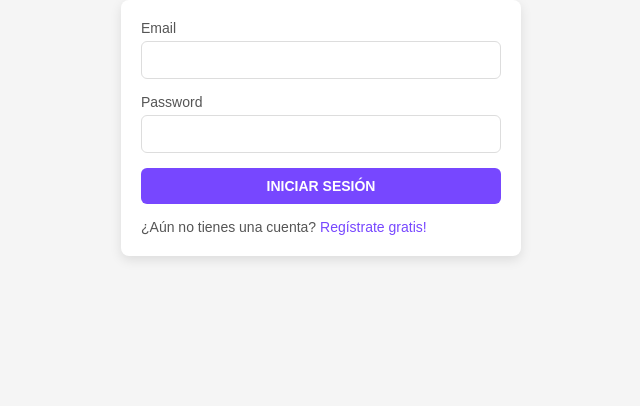
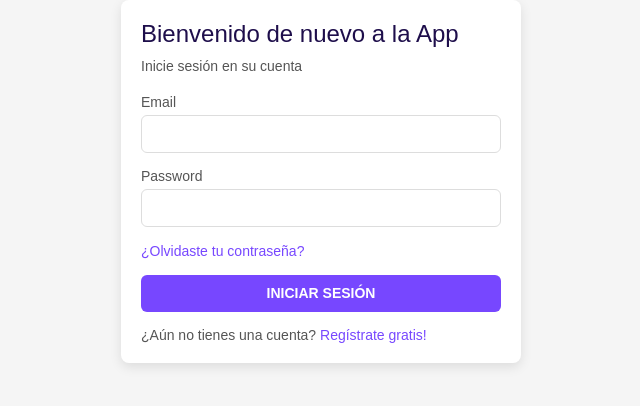
Before and after one commit to App-Eventos/client, a React (Vite) app: page /login in a window 1280 px wide. Shown: the top 406 px of the page, without its empty margins (319-959 px from the left). Built offline with nearby package versions, Linux system fonts and the light colour scheme.

Commit message:
Actualizacion de inicio de sesión y cierre de sesión

```diff
--- a/src/components/App/App.jsx
+++ b/src/components/App/App.jsx
@@ -17,18 +17,20 @@ const App = () => {
 }, [loginValidated]); // Se ejecuta cuando loginValidated cambia.
 
   return (
+    <>
     <Router>
       <Routes>
-        <Route path="/" element={<HomePage />} />
+        <Route path="/" element={<HomePage setLoginValidated={setLoginValidated}/>} />
         <Route path="/favorites" element={<FavoritesPage />} />
         <Route path="/create-event" element={<EventForm />} />
         <Route path="/login" element={<LoginForm setLoginValidated={setLoginValidated}/>} /> {/* Ruta para el formulario de login */}
         <Route path="/register" element={<RegisterForm />} /> {/* Ruta para el formulario de registro */}
       </Routes>
-      {loginValidated && (
+      {/* {loginValidated && (
                 <p>Aquí se cargarán los componentes a visualizarse al hacer inicio de sesión.</p>
-            )}
+            )} */}
     </Router>
+    </>
   );
 };
 
--- a/src/components/LoginForm/LoginForm.jsx
+++ b/src/components/LoginForm/LoginForm.jsx
@@ -1,57 +1,80 @@
-import React, { useState } from 'react';
-import { Link, useNavigate } from 'react-router-dom';
-import './LoginForm.css';
-import axios from 'axios';
+import React, { useState } from "react";
+import { Link, useNavigate } from "react-router-dom";
+import "./LoginForm.css";
+import axios from "axios";
 
-const LoginForm = ({setLoginValidated}) => {
-  console.log({setLoginValidated});
-  const [isForgotPassword, setIsForgotPassword] = useState(false);
-  const [email, setEmail] = useState('');
-  const [password, setPassword] = useState('');
-  const [error, setError] = useState('')
+const LoginForm = ({setLoginValidated }) => {
+  console.log(setLoginValidated);
+  const [forgottenPassword, setForgottenPassword] = useState(false);
+  const [email, setEmail] = useState("");
+  const [password, setPassword] = useState("");
+  const [error, setError] = useState("");
+  const [successMessage, setSuccessMessage] = useState(""); // Estado para el mensaje de éxito
   const navigate = useNavigate(); // Hook para navegar a otra ruta
 
   const handleLoginSubmit = async (e) => {
     e.preventDefault();
     const URL = "http://localhost:8080/user/login";
-    const setting ={
-      email, password
-    }
+    const setting = {
+      email,
+      password,
+    };
     try {
       const response = await axios.post(URL, setting);
       localStorage.setItem("token", response.data.token);
-            // setError(error.response.data.message)
+      // setError(error.response.data.message);
       setLoginValidated(true);
       setError("");
       setEmail("");
       setPassword("");
       navigate("/");
-
     } catch (error) {
       // setError(error.response.data.message);
-      setError("Error al iniciar sesión")
-      console.log(error)
-
+      setError("Error al iniciar sesión");
+      console.log(error);
     }
-
-
   };
 
-  // const handleForgotPasswordSubmit = (e) => {
-  //   e.preventDefault();
-  //   // Aquí iría la lógica para la recuperación de contraseña
-  //   console.log('Recuperar contraseña para:', email);
-  //   alert('Se ha enviado un correo para recuperar tu contraseña.');
-  //   setIsForgotPassword(false);  // Regresar al formulario de inicio de sesión
-  // };
+  const handleForgottenPasswordSubmit = async (e) => {
+    e.preventDefault();
+    const URL = "http://localhost:8080/user/forgot-password"; // Asegúrate de que esta URL sea la correcta para la recuperación de contraseña
+    try {
+      await axios.post(URL, { email });
+      setSuccessMessage(
+        "Se ha enviado un correo para recuperar tu contraseña."
+      ); // Mensaje de éxito
+      setError("");
+      setEmail("");
+      setForgottenPassword(false); // Regresar al formulario de inicio de sesión
+    } catch (error) {
+      setError("Error al enviar el correo de recuperación");
+      console.log(error);
+    }
+  };
 
   return (
-    <form className="login-form" onSubmit={ handleLoginSubmit}>
+    <form
+      className="login-form"
+      onSubmit={
+        forgottenPassword ? handleForgottenPasswordSubmit : handleLoginSubmit
+      }
+    >
       <div className="form-header">
-        {/* <h2>{isForgotPassword ? 'Recuperar Contraseña' : 'Bienvenido de nuevo a la App'}</h2> */}
-        {/* <p>{isForgotPassword ? 'Ingrese su correo para recuperar su contraseña' : 'Inicie sesión en su cuenta'}</p> */}
+        {
+          <h2>
+            {forgottenPassword
+              ? "Recuperar Contraseña"
+              : "Bienvenido de nuevo a la App"}
+          </h2>
+        }
+        {
+          <p>
+            {forgottenPassword
+              ? "Ingrese su correo para recuperar su contraseña"
+              : "Inicie sesión en su cuenta"}
+          </p>
+        }
       </div>
-
       <div className="form-group">
         <label htmlFor="email">Email</label>
         <input
@@ -62,7 +85,7 @@ const LoginForm = ({setLoginValidated}) => {
           required
         />
       </div>
-
+      {!forgottenPassword && (
         <div className="form-group">
           <label htmlFor="password">Password</label>
           <input
@@ -73,24 +96,31 @@ const LoginForm = ({setLoginValidated}) => {
             required
           />
         </div>
-
-
-      {/* {!isForgotPassword && (
+      )}
+      {!forgottenPassword && (
         <div className="form-group text-right">
-          <a href="#" onClick={() => setIsForgotPassword(true)}>¿Olvidaste tu contraseña?</a>
-        </div>
-      )} */}
-
-      <div className="form-group">
-        <button type="submit">{isForgotPassword ? 'Enviar' : 'Iniciar sesión'}</button>
-      </div>
-
-      {!isForgotPassword && (
-        <div className="text-center mt">
-          ¿Aún no tienes una cuenta? <Link to="/register">Regístrate gratis!</Link>
+          <a href="#" onClick={() => setForgottenPassword(true)}>
+            ¿Olvidaste tu contraseña?
+          </a>
         </div>
       )}
-      <div>{error}</div>
+      <div className="form-group">
+        <button type="submit">
+          {forgottenPassword ? "Enviar" : "Iniciar sesión"}
+        </button>
+      </div>
+      {!forgottenPassword && (
+        <div className="text-center mt">
+          ¿Aún no tienes una cuenta?{" "}
+          <Link to="/register">Regístrate gratis!</Link>
+        </div>
+      )}
+      {successMessage && (
+        <div className="success-message">{successMessage}</div>
+      )}{" "}
+      {/* Mensaje de éxito */}
+      {error && <div className="error-message">{error}</div>}{" "}
+      {/* Mensaje de error */}
     </form>
   );
 };
--- a/src/pages/HomePage/HomePage.jsx
+++ b/src/pages/HomePage/HomePage.jsx
@@ -5,10 +5,12 @@ import FeaturedEvents from '../../components/FeaturedEvents/FeaturedEvents';
 import LoginForm from '../../components/LoginForm/LoginForm';
 import RegisterForm from '../../components/RegisterForm/RegisterForm';
 import './HomePage.css';
+import { useNavigate} from 'react-router-dom';
 
 const { Option } = Select;
 
-const HomePage = () => {
+const HomePage = ({ setLoginValidated }) => {
+  const navigate =useNavigate();
   const [isEventModalVisible, setIsEventModalVisible] = useState(false);
   const [isLoginModalVisible, setIsLoginModalVisible] = useState(false);
   const [isRegisterModalVisible, setIsRegisterModalVisible] = useState(false);
@@ -20,6 +22,15 @@ const HomePage = () => {
   const [filteredEvents, setFilteredEvents] = useState([]);
   const [favorites, setFavorites] = useState([]);
   const [isAuthenticated, setIsAuthenticated] = useState(false);
+
+
+
+  //función para manejar el éxito del inicio de sesión
+  const handleLoginSuccess = () => {
+    setLoginValidated(true);
+    setIsLoginModalVisible(false); // Cierra el modal después de iniciar sesión
+    setIsAuthenticated(true);
+  };
 
   useEffect(() => {
     applyFilters();
@@ -103,6 +114,12 @@ const HomePage = () => {
     setIsEventModalVisible(false);
   };
 
+  const processLogout = () =>{
+    localStorage.removeItem("token");
+    setIsAuthenticated(false);
+    navigate ("/login");
+  }
+
   return (
     <div className="homepage-container">
       <div className="homepage-header">
@@ -118,6 +135,10 @@ const HomePage = () => {
             <Button type="default" onClick={showRegisterModal}>
               Crear Cuenta
             </Button>
+            <Button type="default" onClick={processLogout}>
+              Cerrar sesion
+            </Button>
+
           </div>
         </div>
 
@@ -151,6 +172,11 @@ const HomePage = () => {
         </div>
       </div>
 
+      {/* Aquí se agrega el mensaje de inicio de sesión */}
+      {isAuthenticated && (
+        <p>Aquí se cargarán los componentes a visualizarse al hacer inicio de sesión.</p>
+      )}
+
       <div className="featured-events">
         <FeaturedEvents
           events={filteredEvents}
@@ -175,7 +201,9 @@ const HomePage = () => {
         footer={null}
         onCancel={handleLoginModalCancel}
       >
-        <LoginForm onLoginSuccess={() => setIsAuthenticated(true)} />
+        <LoginForm
+        setLoginValidated={handleLoginSuccess}
+        onLoginSuccess={() => setIsAuthenticated(true)} />
       </Modal>
 
       <Modal
@@ -186,6 +214,7 @@ const HomePage = () => {
       >
         <RegisterForm />
       </Modal>
+
     </div>
   );
 };
```
Lines whose indentation alone changed are shown as unchanged.
